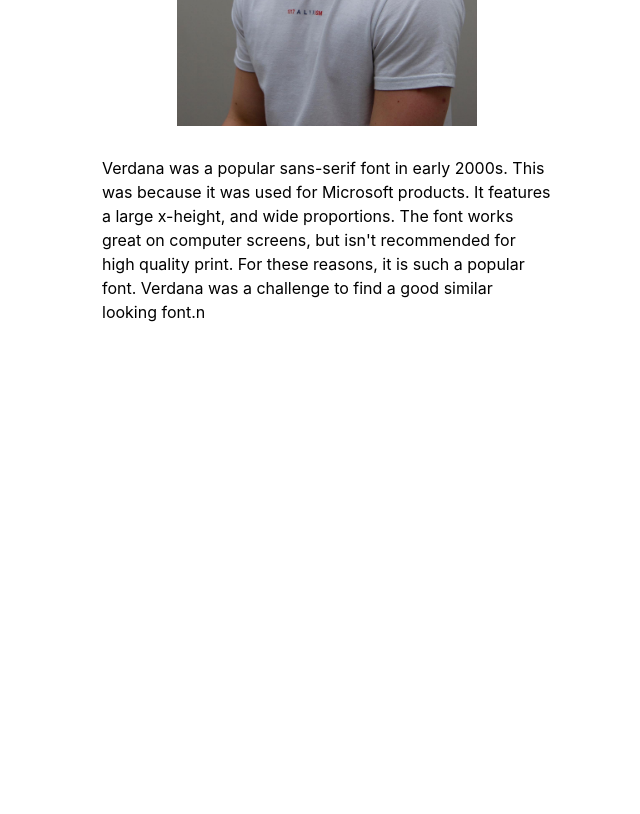
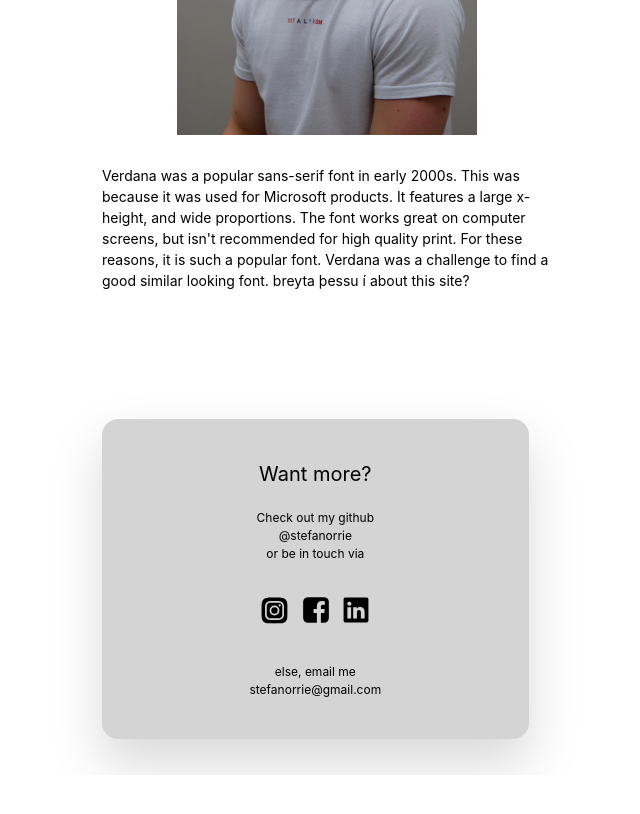
Before and after one commit to stefanorrie/stefanonline, a Next.js app: page / in a window 1280 px wide. Shown: the part 1020-1834 px from the top of the page, without its empty margins (313-953 px from the left). After the commit the page ends 1795 px from the top, so only its background shows below. Built offline with nearby package versions, Linux system fonts and the light colour scheme.

Commit message:
bubble added to desktop, font fixes, more

```diff
--- /dev/null
+++ b/components/bubble/bubble.tsx
@@ -0,0 +1,84 @@
+import Link from "next/link";
+import Image from "next/image";
+import { motion } from "framer-motion";
+import { useCallback, useEffect } from "react";
+
+export const Bubble = () => {
+    return (
+        <div className="absolute bg-neutral-300 w-4/12 flex p-10 flex-col rounded-2xl drop-shadow-2xl justify-self-center">
+            <div className="m-auto pb-5 text-xl">Want more?</div>
+
+            {/* <div className="text-xs"> */}
+            <p className="m-auto text-xs">Check out my github</p>
+            <p className="m-auto text-xs"> @stefanorrie</p>
+            <p className="m-auto text-xs"> or be in touch via</p>
+            {/* </div> */}
+
+            <div className={`flex justify-between w-28 pt-8 m-auto pb-8`}>
+                <motion.div
+                    initial={{ scale: 1.0, fill: "white" }}
+                    whileHover={{
+                        scale: 1.2,
+                    }}
+                >
+                    <Link
+                        href={"https://www.instagram.com/stefanorrie/"}
+                        passHref
+                    >
+                        <a target="_blank">
+                            <Image
+                                src="/instagram.svg"
+                                width="31px"
+                                height="31px"
+                                alt="instagram"
+                            />
+                        </a>
+                    </Link>
+                </motion.div>
+                <motion.div
+                    initial={{ scale: 1.0 }}
+                    whileHover={{ scale: 1.2 }}
+                >
+                    <Link
+                        href={"https://www.facebook.com/stefanorrie/"}
+                        passHref
+                    >
+                        <a target="_blank">
+                            <Image
+                                src="/facebook.svg"
+                                width="30px"
+                                height="30px"
+                                alt="facebook"
+                            />
+                        </a>
+                    </Link>
+                </motion.div>
+                <motion.div
+                    initial={{ scale: 1.0 }}
+                    whileHover={{ scale: 1.2 }}
+                >
+                    <Link
+                        href={"https://www.linkedin.com/in/stefanorrie/"}
+                        passHref
+                    >
+                        <a target="_blank">
+                            <Image
+                                src="/linkedin.svg"
+                                width="30px"
+                                height="30px"
+                                alt="linkedin"
+                            />
+                        </a>
+                    </Link>
+                </motion.div>
+            </div>
+            <p className="m-auto text-xs"> else, email me</p>
+            <a
+                href="mailto:stefanorrie@gmail.com"
+                className="m-auto text-xs hover:text-white duration-300"
+            >
+                stefanorrie@gmail.com
+            </a>
+        </div>
+    );
+};
--- a/package.json
+++ b/package.json
@@ -12,7 +12,8 @@
     "framer-motion": "^6.3.15",
     "next": "12.1.6",
     "react": "18.1.0",
-    "react-dom": "18.1.0"
+    "react-dom": "18.1.0",
+    "react-intersection-observer": "^9.3.5"
   },
   "devDependencies": {
     "@types/node": "17.0.40",
--- a/screens/home.tsx
+++ b/screens/home.tsx
@@ -1,11 +1,26 @@
 import type { NextPage } from "next";
 import Head from "next/head";
 import Image from "next/image";
+import me from "../public/StefanMynd.jpg";
 import { Header } from "../components/header/header";
 import styles from "../styles/Home.module.css";
-import me from "../public/StefanMynd.jpg";
+import { Bubble } from "../components/bubble/bubble";
+import { motion } from "framer-motion";
+import { useCallback, useEffect, useState } from "react";
+import { useInView } from "react-intersection-observer";
 
 export const Home: NextPage = () => {
+    const [bubbleShown, setBubbleShown] = useState<boolean>(false);
+    const [ref, inView] = useInView();
+
+    useEffect(() => {
+        if (inView) {
+            setBubbleShown(true);
+        } else {
+            setBubbleShown(false);
+        }
+    }, [inView]);
+
     return (
         <div>
             <Head>
@@ -26,7 +41,9 @@ export const Home: NextPage = () => {
                                 </h1>
                             </div>
                             <div className=" w-screen ">
-                                <div className={`${styles.textBox} w-8/12`}>
+                                <div
+                                    className={`${styles.textBox} w-8/12 text-sm`}
+                                >
                                     My name is Stefán Orri and I am a software
                                     developer. I work at a Icelandic software
                                     company called Sendiráðið located in
@@ -71,7 +88,7 @@ export const Home: NextPage = () => {
                             />
                         </div>
 
-                        <div className={`${styles.textBox} w-8/12`}>
+                        <div className={`${styles.textBox} w-8/12 text-sm`}>
                             Verdana was a popular sans-serif font in early
                             2000s. This was because it was used for Microsoft
                             products. It features a large x-height, and wide
@@ -79,7 +96,21 @@ export const Home: NextPage = () => {
                             screens, but isn't recommended for high quality
                             print. For these reasons, it is such a popular font.
                             Verdana was a challenge to find a good similar
-                            looking font.n
+                            looking font. breyta þessu í about this site?
+                            <div className="mt-32">
+                                <motion.div
+                                    ref={ref}
+                                    initial={{ opacity: 0 }}
+                                    animate={{
+                                        opacity: bubbleShown ? 1 : 0,
+                                        // y: bubbleShown ? 0 : 0,
+                                        // scale: bubbleShown ? 0.2 : 0.2,
+                                    }}
+                                    transition={{ delay: 1, duration: 2 }}
+                                >
+                                    <Bubble />
+                                </motion.div>
+                            </div>
                         </div>
                     </section>
                 </div>
--- a/styles/Home.module.css
+++ b/styles/Home.module.css
@@ -149,7 +149,7 @@
     margin-top: -110vh;
     position: relative;
     background-color: #fff;
-    height: 200vh;
+    height: 100vh;
 }
 
 .textBox {
--- a/tailwind.config.js
+++ b/tailwind.config.js
@@ -5,7 +5,20 @@ module.exports = {
         "./screens/**/*.{js,ts,jsx,tsx}",
     ],
     theme: {
-        extend: {},
+        fontSize: {
+            xs: ".75rem",
+            sm: ".875rem",
+            tiny: ".875rem",
+            base: "1rem",
+            lg: "1.125rem",
+            xl: "1.25rem",
+            "2xl": "1.5rem",
+            "3xl": "1.875rem",
+            "4xl": "2.25rem",
+            "5xl": "3rem",
+            "6xl": "4rem",
+            "7xl": "5rem",
+        },
     },
     plugins: [],
 };
```
Also changed, not shown: 1 other file (tests, documents, lock files or other folders).
